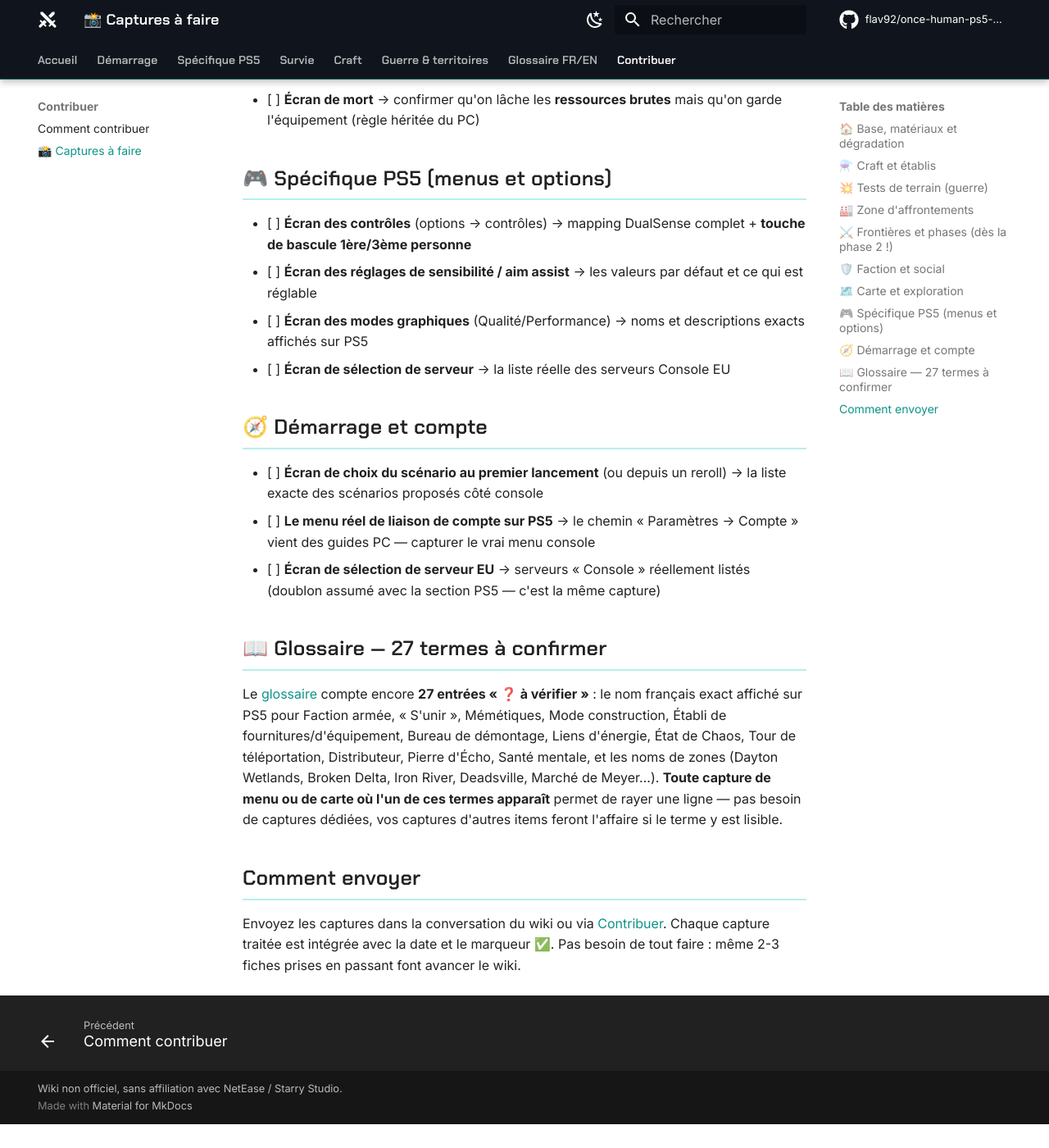
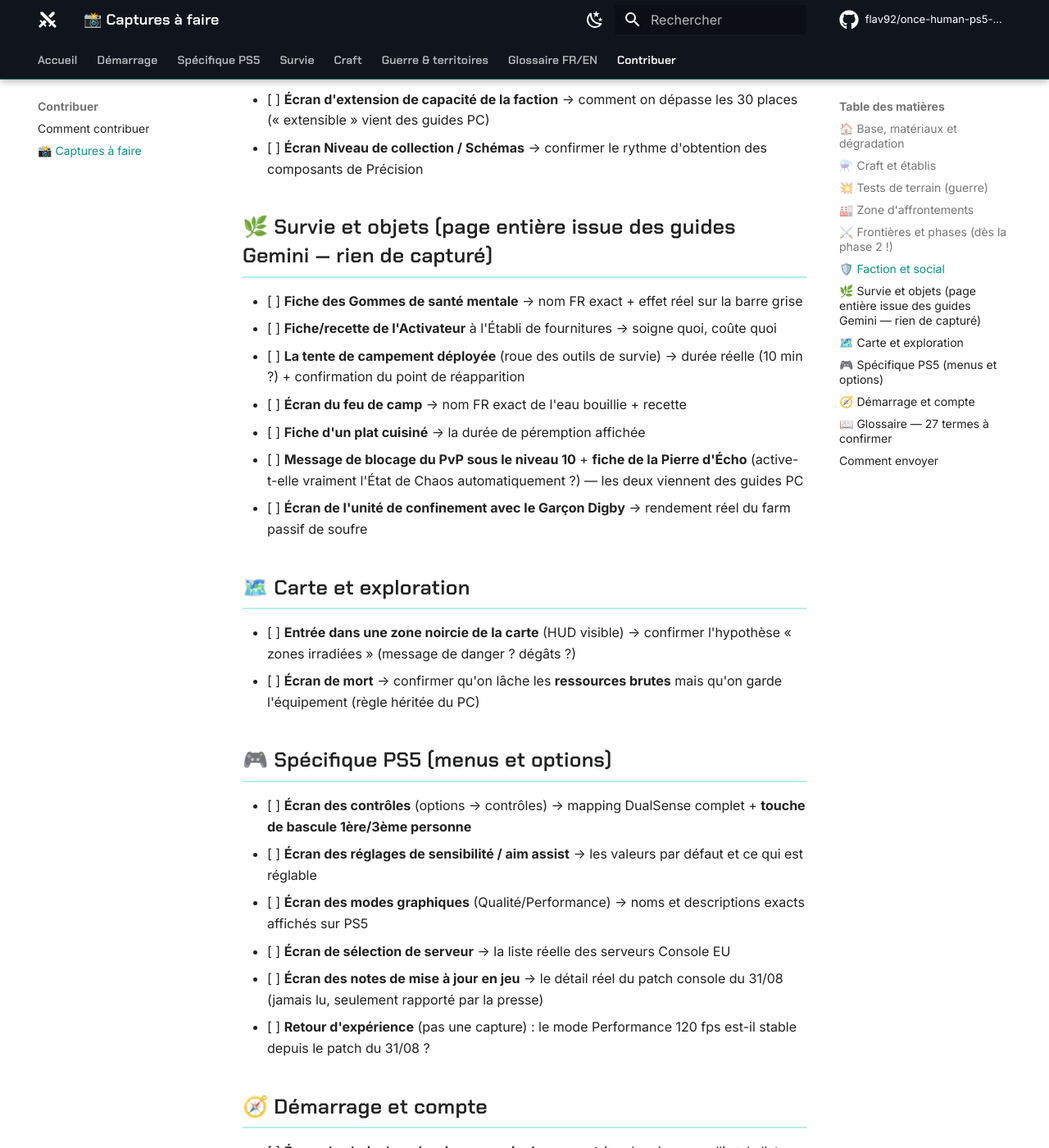
Before and after one commit to flav92/once-human-ps5-wiki, an MkDocs documentation site: the page built from docs/captures-a-faire.md, in a window 1280 px wide and 1400 px high, scrolled down 4016 px. Shown: the whole window at 82% size. Built offline with MkDocs 1.6.1 and Material for MkDocs 9.7.7, drawn with Linux system fonts in a browser that asks for light colours; comment, search, counter and statistics services are not loaded; before the commit the page ends 5387 px from its top, so only the background shows below that; some of the changed text lies outside the part shown.

Commit message:
Liste de captures : 3e passe — survie, objets, partages, garage, RPG7, palier 5, réparation en zone
Co-Authored-By: Claude Fable 5 <noreply@anthropic.com>
Claude-Session: https://claude.ai/code/session_01TCxfqbazixhXZqmCd3gYVk

```diff
--- a/docs/captures-a-faire.md
+++ b/docs/captures-a-faire.md
@@ -1,6 +1,6 @@
 # 📸 Captures à faire — la liste de vérification
 
-*Dernière mise à jour : 8 septembre 2026 — liste complète après double relecture intégrale du wiki (toutes pages + glossaire)*
+*Dernière mise à jour : 9 septembre 2026 — 3ᵉ relecture intégrale : ajout des sujets Survie, objets et partages*
 
 !!! warning "Pourquoi cette page"
     Ce wiki ne garde que des infos **prouvées par capture d'écran PS5**. Tout ce qui est listé ici est actuellement **incertain, estimé, hérité des guides PC ou basé sur la mémoire** — donc potentiellement faux. Une capture = une ligne rayée de cette liste et un ✅ daté sur le wiki.
@@ -41,6 +41,10 @@
 - [ ] **Un corps d'arme de calibre moyen Palier III ou IV en loot** → confirmer les lieux d'obtention console (zones citées héritées des guides PC)
 - [ ] **Écran du marchand Nisa (caisses de sélection de mods)** → confirmer l'existence et le contenu sur console
 - [ ] **Dialogue de Margerie « l'Échange de poissons »** → confirmer l'obtention du plan de l'aquarium sur console
+- [ ] **Écran du garage** → comment la moto se débloque exactement (coût ? quête ?)
+- [ ] **Écran d'obtention du schéma RPG7** → ses vraies sources console (« Mémétiques / coffres mystérieux / Machine à vœux » vient en partie des guides PC)
+- [ ] **Message de verrou de l'équipement palier 5** → la condition exacte affichée (« niveau 40 + phases suivantes » vient des guides PC)
+- [ ] **Écran « Gérer les partages »** (aperçu dans le menu construction le 08/09) → ce qu'on peut partager à la Ruche/aux amis (établis ? coffres ?)
 
 ## 💥 Tests de terrain (guerre)
 
@@ -58,6 +62,7 @@
 - [ ] **Écran de pose de l'Équipement de sécurité dans une zone** → nombre d'emplacements affiché, et son lien supposé avec le « Niveau de gestion »
 - [ ] **Écran de récolte des ressources de la zone** → ce que produit la zone exactement (Stardust, barils…), à quel rythme, et que devient le non-ramassé
 - [ ] **Fiche du Câble d'alimentation** → sa vraie source (« Exploration ou Boutique » à confirmer)
+- [ ] **Écran de réparation d'une structure EN zone d'affrontements** → confirmer les coûts « 4 bois le plafond, 1 brique la fondation » (chiffres de mémoire, jamais capturés)
 
 ## ⚔️ Frontières et phases (dès la phase 2 !)
 
@@ -74,6 +79,16 @@
 - [ ] **Écran d'extension de capacité de la faction** → comment on dépasse les 30 places (« extensible » vient des guides PC)
 - [ ] **Écran Niveau de collection / Schémas** → confirmer le rythme d'obtention des composants de Précision
 
+## 🌿 Survie et objets (page entière issue des guides Gemini — rien de capturé)
+
+- [ ] **Fiche des Gommes de santé mentale** → nom FR exact + effet réel sur la barre grise
+- [ ] **Fiche/recette de l'Activateur** à l'Établi de fournitures → soigne quoi, coûte quoi
+- [ ] **La tente de campement déployée** (roue des outils de survie) → durée réelle (10 min ?) + confirmation du point de réapparition
+- [ ] **Écran du feu de camp** → nom FR exact de l'eau bouillie + recette
+- [ ] **Fiche d'un plat cuisiné** → la durée de péremption affichée
+- [ ] **Message de blocage du PvP sous le niveau 10** + **fiche de la Pierre d'Écho** (active-t-elle vraiment l'État de Chaos automatiquement ?) — les deux viennent des guides PC
+- [ ] **Écran de l'unité de confinement avec le Garçon Digby** → rendement réel du farm passif de soufre
+
 ## 🗺️ Carte et exploration
 
 - [ ] **Entrée dans une zone noircie de la carte** (HUD visible) → confirmer l'hypothèse « zones irradiées » (message de danger ? dégâts ?)
@@ -85,6 +100,8 @@
 - [ ] **Écran des réglages de sensibilité / aim assist** → les valeurs par défaut et ce qui est réglable
 - [ ] **Écran des modes graphiques** (Qualité/Performance) → noms et descriptions exacts affichés sur PS5
 - [ ] **Écran de sélection de serveur** → la liste réelle des serveurs Console EU
+- [ ] **Écran des notes de mise à jour en jeu** → le détail réel du patch console du 31/08 (jamais lu, seulement rapporté par la presse)
+- [ ] **Retour d'expérience** (pas une capture) : le mode Performance 120 fps est-il stable depuis le patch du 31/08 ?
 
 ## 🧭 Démarrage et compte
 
```
